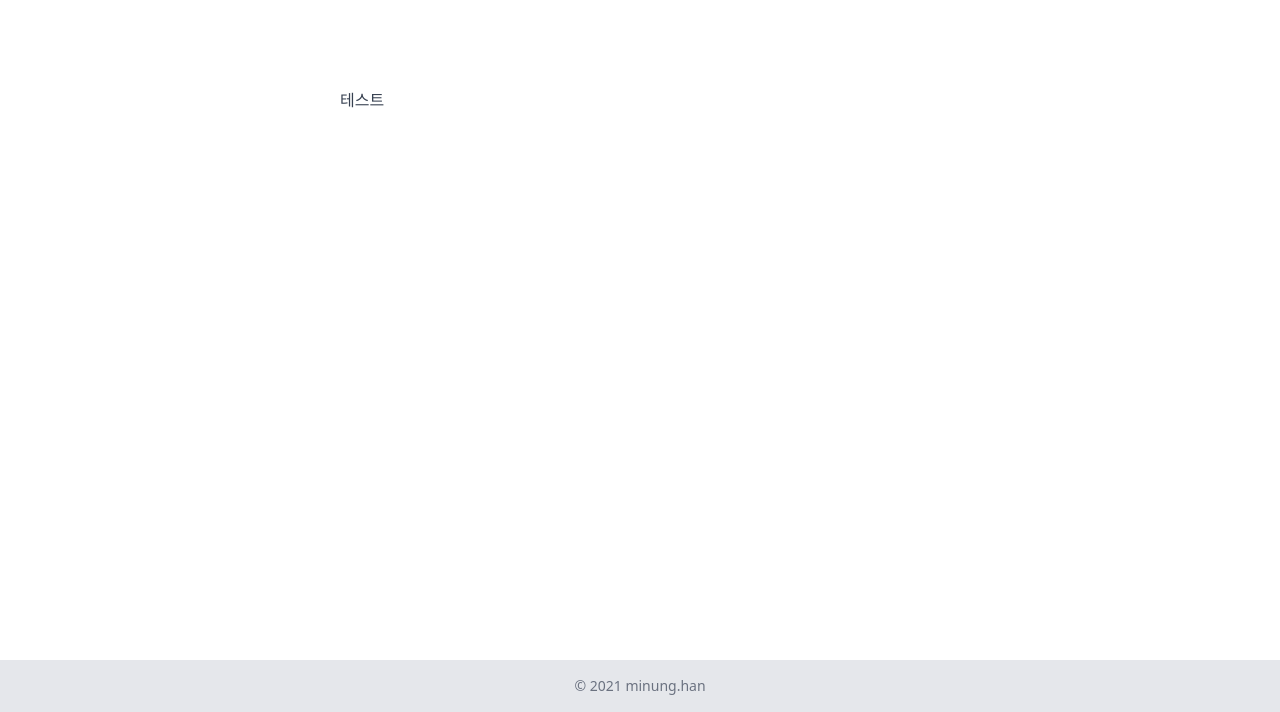
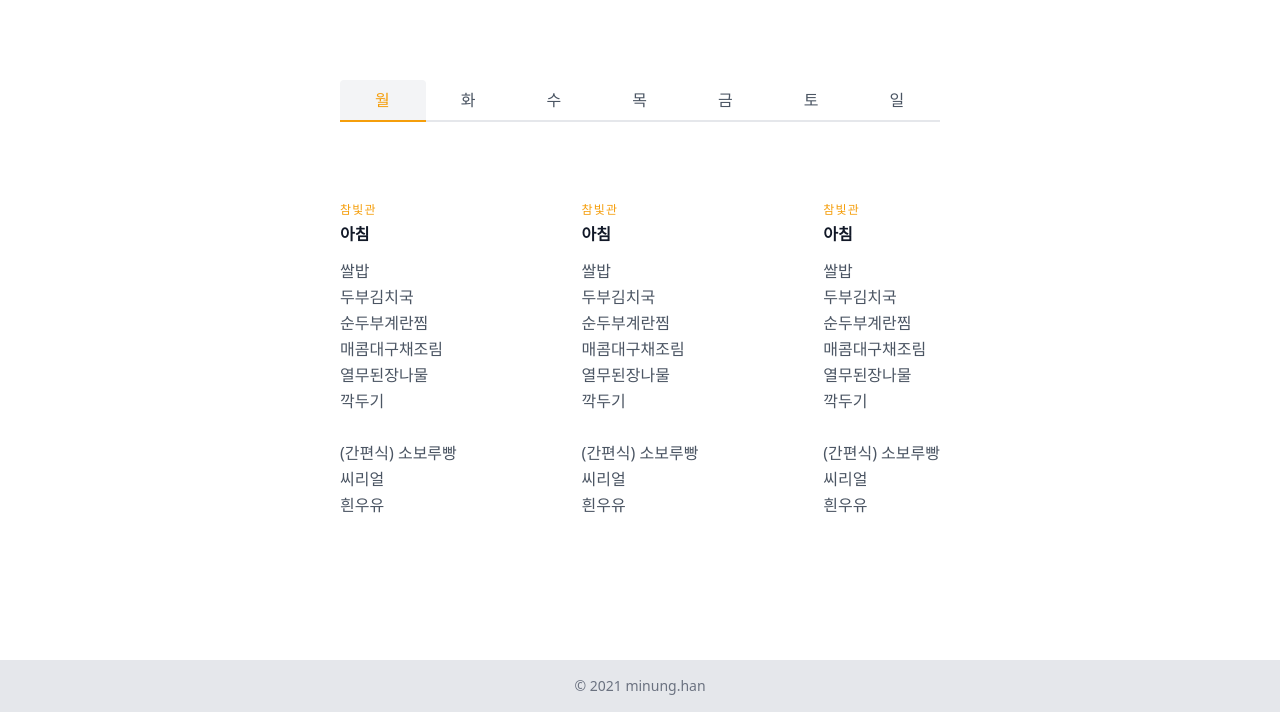
Before and after one commit to hmu332233/-LetMeKnow.jbnu--page, a Gatsby site: page / in a window 1280 px wide. Shown: the part 88-800 px from the top of the page. Built offline with nearby package versions, Linux system fonts and the light colour scheme; Gatsby itself is replaced by a stand-in of ours.

Commit message:
feat: 메뉴 컴포넌트 추가

```diff
--- a/package.json
+++ b/package.json
@@ -15,7 +15,7 @@
     "prettier": "prettier --write --config ./configs/prettier.config.js src/**/*.jsx src/**/*.js src/**/*.scss"
   },
   "lint-staged": {
-    "*.[jsx|js|scss]": [
+    "*.jsx": [
       "prettier --write --config ./configs/prettier.config.js"
     ]
   },
--- a/src/components/Header/index.jsx
+++ b/src/components/Header/index.jsx
@@ -6,14 +6,12 @@ import logo from '@images/logo.png';
 function Header(props) {
   return (
     <div className="flex justify-center py-2">
-      <img className="h-16" src={logo} />
+      <img className="h-14" src={logo} />
     </div>
   );
 }
 
-Header.propTypes = {
-};
-Header.defaultProps = {
-};
+Header.propTypes = {};
+Header.defaultProps = {};
 
 export default Header;
--- /dev/null
+++ b/src/components/Menu/index.jsx
@@ -0,0 +1,29 @@
+import React from 'react';
+import PropTypes from 'prop-types';
+
+function Menu({ subTitle, title, menu }) {
+  return (
+    <div class="px-4">
+      <h2 class="tracking-widest text-xs title-font font-medium text-yellow-500 mb-1">
+        {subTitle}
+      </h2>
+      <h1 class="title-font font-bold text-gray-900 mb-3">{title}</h1>
+
+      <p class="leading-relaxed mb-5 whitespace-pre-line">{menu}</p>
+    </div>
+  );
+}
+
+Menu.propTypes = {
+  subTitle: PropTypes.string,
+  title: PropTypes.string,
+  menu: PropTypes.string,
+};
+Menu.defaultProps = {
+  subTitle: '참빛관',
+  title: '아침',
+  menu:
+    '쌀밥\n두부김치국\n순두부계란찜\n매콤대구채조림\n열무된장나물\n깍두기\n\n(간편식) 소보루빵\n씨리얼\n흰우유',
+};
+
+export default Menu;
--- /dev/null
+++ b/src/components/MenuList/index.jsx
@@ -0,0 +1,21 @@
+import React from 'react';
+import PropTypes from 'prop-types';
+
+import Menu from '@components/Menu';
+
+function MenuList(props) {
+  return (
+    <section class="text-gray-600 body-font">
+      <div class="flex flex-wrap justify-between -mx-4">
+        <Menu />
+        <Menu />
+        <Menu />
+      </div>
+    </section>
+  );
+}
+
+MenuList.propTypes = {};
+MenuList.defaultProps = {};
+
+export default MenuList;
--- a/src/components/TabHeader/index.jsx
+++ b/src/components/TabHeader/index.jsx
@@ -1,19 +1,23 @@
-import React from "react";
-import PropTypes from "prop-types";
+import React from 'react';
+import PropTypes from 'prop-types';
 
 import classnames from 'classnames';
 
 function TabItem({ children, active }) {
-
-  const defultClassName = "py-3 w-1/2 justify-center border-b-2 title-font font-medium inline-flex items-center leading-none";
-  const activeClassName = "bg-gray-100 border-yellow-500 text-yellow-500 tracking-wider rounded-t";
-  const inactiveClassName = "border-gray-200 hover:text-gray-900 tracking-wider";
+  const defultClassName =
+    'py-3 w-1/2 justify-center border-b-2 title-font font-medium inline-flex items-center leading-none';
+  const activeClassName =
+    'bg-gray-100 border-yellow-500 text-yellow-500 tracking-wider rounded-t';
+  const inactiveClassName =
+    'border-gray-200 hover:text-gray-900 tracking-wider';
 
   return (
-    <a className={classnames(
+    <a
+      className={classnames(
         defultClassName,
-      active ? activeClassName : inactiveClassName,
-    )}>
+        active ? activeClassName : inactiveClassName
+      )}
+    >
       {children}
     </a>
   );
@@ -22,7 +26,6 @@ function TabItem({ children, active }) {
 function TabHeader(props) {
   return (
     <section className="text-gray-600 body-font">
-      <div className="container px-5 mx-auto flex flex-wrap flex-col">
       <div className="flex justify-center mb-20">
         <TabItem active>월</TabItem>
         <TabItem>화</TabItem>
@@ -32,7 +35,6 @@ function TabHeader(props) {
         <TabItem>토</TabItem>
         <TabItem>일</TabItem>
       </div>
-      </div>
     </section>
   );
 }
--- a/src/pages/index.js
+++ b/src/pages/index.js
@@ -1,12 +1,15 @@
-import React from 'react';
+import React from "react";
 
-import Layout from '@components/Layout';
+import Layout from "@components/Layout";
+import TabHeader from "@components/TabHeader";
+import MenuList from '@components/MenuList';
 
 // markup
 const IndexPage = () => {
   return (
     <Layout>
-      테스트
+      <TabHeader />
+      <MenuList />
     </Layout>
   );
 };
```
Lines whose indentation alone changed are shown as unchanged.
